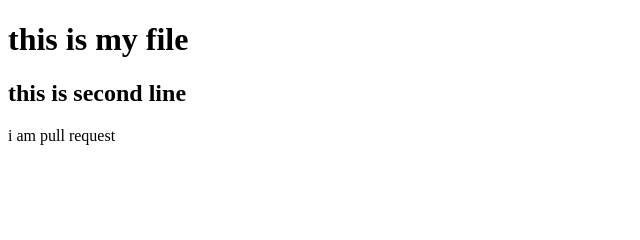
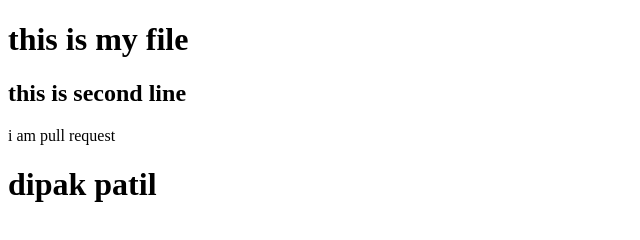
Before and after one commit to kanji2001/git_demo_all, a plain HTML site: page index.html in a window 1280 px wide. Shown: the whole page, without its empty margins (0-640 px from the left). Drawn offline with Linux system fonts and the light colour scheme.

Commit message:
added name

```diff
--- a/index.html
+++ b/index.html
@@ -9,5 +9,6 @@
     <h1>this is my file </h1>
     <h2>this is second line </h2>
     <p>i am pull request </p>
+    <h1>dipak patil</h1>
 </body>
 </html>
```
